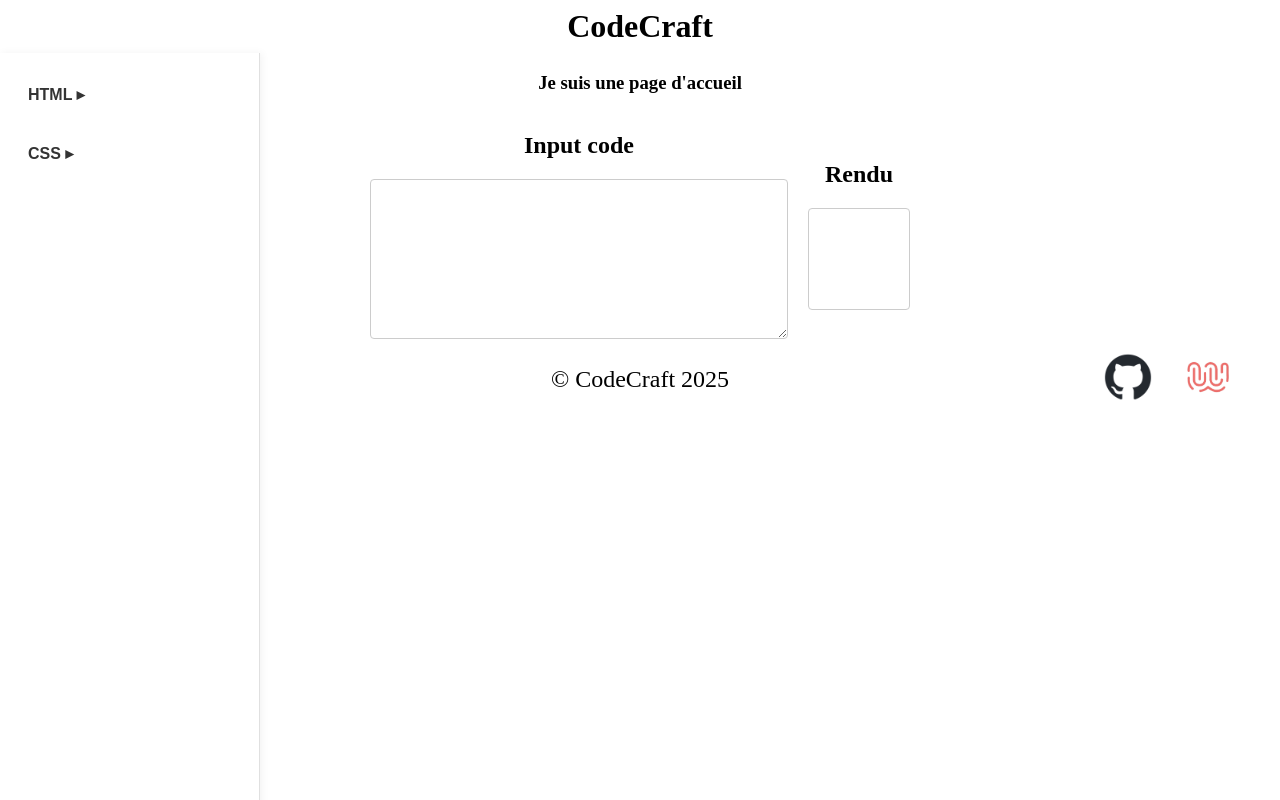
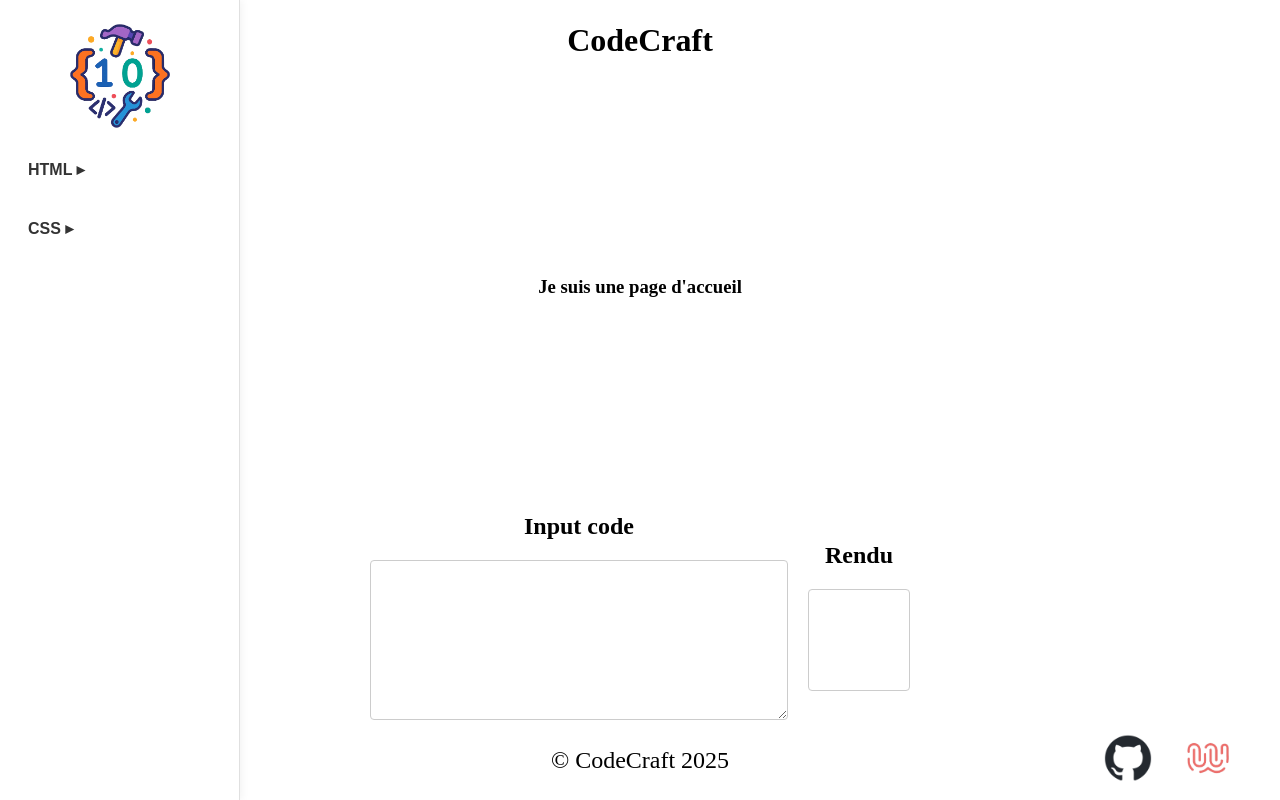
Before and after one commit to Remy-PARMENTIER-LEMIERE/CodeCraft, a React (Vite) app in the folder client/: page / in a window 1280 px wide. Built offline with nearby package versions, Linux system fonts and the light colour scheme.

Commit message:
add menu burger and style css

```diff
--- a/client/src/App.tsx
+++ b/client/src/App.tsx
@@ -3,13 +3,14 @@ import { Outlet } from "react-router";
 import Footer from "./components/Footer/Footer";
 import Header from "./components/Header/Header";
 import Navbar from "./components/Navbar/Navbar";
-import { Outlet } from "react-router";
+import Layout from "./components/Layout/Layout";
 
 function App() {
   return (
     <>
-      <Header />
-      <Navbar />
+      <Layout/>
+      {/* <Navbar /> */}
+      {/* <Header /> */}
       <Outlet />
       <Footer />
     </>
--- a/client/src/components/Editor/Editor.css
+++ b/client/src/components/Editor/Editor.css
@@ -1,6 +1,7 @@
 .editor {
   display: flex;
   flex-direction: space-between;
+  flex-wrap: wrap;
 }
 .codeinput {
   display: flex;
--- a/client/src/components/Header/Header.css
+++ b/client/src/components/Header/Header.css
@@ -3,6 +3,8 @@ header {
   justify-content: space-between;
   align-items: center;
   padding: 8px;
+  width: 100vw;
+  height: 10vh;
   border-bottom: 1px solid var(--third-color);
 
   img {
@@ -31,9 +33,8 @@ header {
     span,
     span::after,
     span::before {
-      height: 7px;
+      height: 4px;
       width: 32px;
-      background-color: var(--second-color);
       border-radius: 4px;
     }
 
@@ -41,6 +42,7 @@ header {
       position: relative;
       margin-right: 4px;
       display: inline-block;
+      background-color: black;
     }
 
     span::before,
@@ -48,14 +50,26 @@ header {
       content: "";
       position: absolute;
       left: 0;
+      background-color: black;
     }
 
     span::before {
-      top: -10px;
+      transform: translateY(-14px);
     }
 
     span::after {
-      bottom: -10px;
+      transform: translateY(14px);
+    }
+    .show-nav span {
+      background: transparent;
+    }
+
+    .show-nav span::before {
+      transform: rotate(45deg);
+    }
+
+    .show-nav span::after {
+      transform: rotate(-45deg);
     }
   }
 }
--- a/client/src/components/Header/Header.tsx
+++ b/client/src/components/Header/Header.tsx
@@ -1,7 +1,12 @@
 import { NavLink } from "react-router";
 import "./Header.css";
 
-function Header() {
+interface NavProps {
+  toggleNavbar: () => void;
+  isNavbarOpen: boolean;
+}
+
+function Header({ toggleNavbar, isNavbarOpen }: NavProps) {
   return (
     <header>
       <NavLink to="/">
@@ -11,8 +16,13 @@ function Header() {
         />
       </NavLink>
       <h2>CodeCraft</h2>
-      <button type="button" className="burger-menu">
-        <span />
+      <button
+        type="button"
+        className="burger-menu"
+        onClick={toggleNavbar}
+        aria-label="Toggle menu"
+      >
+        <span className={`${isNavbarOpen ? "show-nav" : "hide-nav"}`} />
       </button>
     </header>
   );
--- /dev/null
+++ b/client/src/components/Layout/Layout.css
@@ -0,0 +1,10 @@
+@media screen and (min-width: 1200px) {
+
+  .navbar {
+    display: block !important;
+  }
+
+  .burger-menu {
+    display: none !important;
+  }
+}
--- /dev/null
+++ b/client/src/components/Layout/Layout.tsx
@@ -0,0 +1,23 @@
+import type { ReactNode } from "react";
+import { useState } from "react";
+import "./Layout.css";
+import Header from "../Header/Header";
+import Navbar from "../Navbar/Navbar";
+
+interface LayoutProps {
+  children: ReactNode;
+}
+
+const Layout = ({ children }: LayoutProps) => {
+  const [isNavbarOpen, setIsNavbarOpen] = useState(false);
+
+  return (
+    <>
+      <Navbar isOpen={isNavbarOpen} />
+      <Header toggleNavbar={() => setIsNavbarOpen(!isNavbarOpen)} isNavbarOpen={isNavbarOpen}/>
+      <main>{children}</main>
+    </>
+  );
+};
+
+export default Layout;
--- a/client/src/components/Navbar/Navbar.css
+++ b/client/src/components/Navbar/Navbar.css
@@ -1,16 +1,29 @@
 .navbar {
-  width: 260px;
-  background-color: #ffffff;
+  display: none;
+  position: absolute;
+  top: 60px;
+  left: 0;
+  width: 100vw;
   height: 100vh;
-  padding: 24px 20px;
-  box-shadow: 2px 0 8px rgba(0, 0, 0, 0.05);
-  position: fixed;
-  font-family: "Segoe UI", sans-serif;
-  border-right: 1px solid #e0e0e0;
+  background-color: #fff;
+  z-index: 10;
+}
+.navbar.open {
+  display: block;
+}
+
+.logo {
+  display: flex;
+  justify-content: center;
+
+  img {
+    width: 100px;
+    display: none;
+  }
 }
 
 .section {
-  margin-bottom: 24px;
+  margin: 24px 0;
 }
 
 .title {
@@ -49,3 +62,22 @@
 .submenu li:hover {
   color: #000;
 }
+
+@media screen and (min-width: 1200px) {
+  .navbar {
+    width: 260px;
+    height: 100vh;
+    width: 240px;
+    top: 0;
+    padding: 24px 20px;
+    box-shadow: 2px 0 8px rgba(0, 0, 0, 0.05);
+    position: fixed;
+    font-family: "Segoe UI", sans-serif;
+    border-right: 1px solid #e0e0e0;
+  }
+  .logo {
+    img {
+      display: block;
+    }
+  }
+}
--- a/client/src/components/Navbar/Navbar.tsx
+++ b/client/src/components/Navbar/Navbar.tsx
@@ -1,12 +1,19 @@
 import { useState } from "react";
 import "./Navbar.css";
 
-const Navbar = () => {
+interface OpenProps {
+  isOpen: boolean;
+}
+
+const Navbar = ({ isOpen }: OpenProps) => {
   const [openHTML, setOpenHTML] = useState(false);
   const [openCSS, setOpenCSS] = useState(false);
 
   return (
-    <section className="navbar">
+    <section className={`navbar ${isOpen ? "open" : ""}`}>
+      <section className="logo">
+        <img src="src/assets/images/logo_codecraft.webp" alt="logo codecraft" />
+      </section>
       <section className="section">
         <button
           type="button"
--- a/client/src/pages/Error404/Error404.css
+++ b/client/src/pages/Error404/Error404.css
@@ -2,9 +2,10 @@
   display: flex;
   flex-direction: column;
   align-items: center;
+  justify-content: center;
   margin-left: 270px;
-  margin-top: 8rem;
   gap: 2rem;
+  height: 80vh;
 
   h1 {
     font-size: 32px;
--- a/client/src/pages/Home/Home.css
+++ b/client/src/pages/Home/Home.css
@@ -2,4 +2,6 @@
   display: flex;
   flex-direction: column;
   align-items: center;
+  justify-content: center;
+  height: 80vh;
 }
```
Also changed, not shown: client/src/assets/images/border-radius.png (added).
